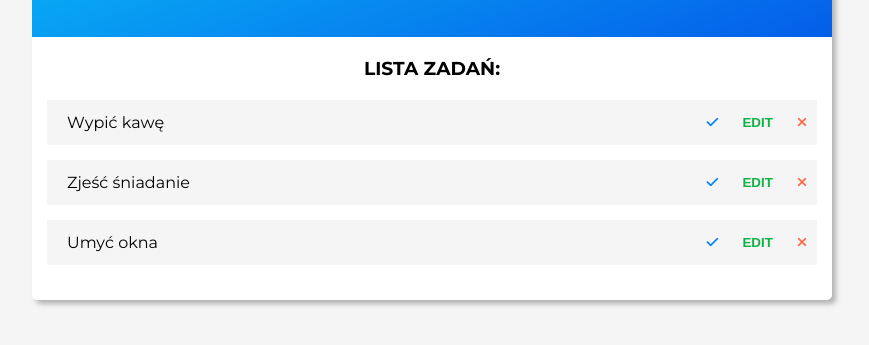
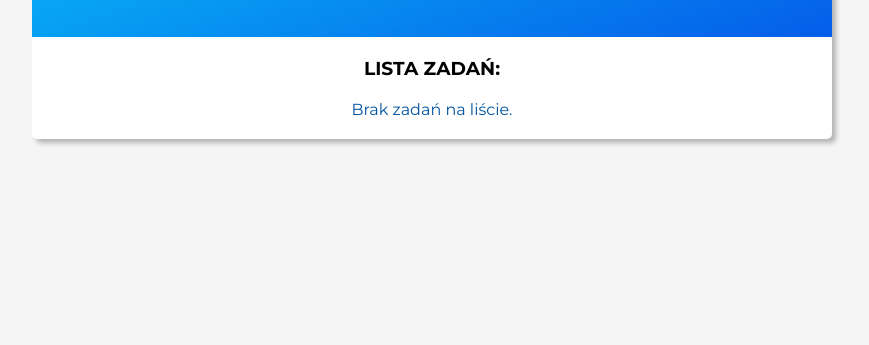
Before and after one commit to hacidd/toDoList, a plain HTML site: page index.html in a window 1280 px wide. Shown: the part 257-602 px from the top of the page, without its empty margins (208-1077 px from the left). Drawn offline with Linux system fonts and the light colour scheme.

Commit message:
finished project

```diff
--- a/index.html
+++ b/index.html
@@ -22,9 +22,9 @@
         </div>
         <div class="todolist">
             <h3>Lista zadań:</h3>
-            <p class="error-info"></p>
+            <p class="error-info">Brak zadań na liście.</p>
             <ul>
-                <li data-id='test1'>Wypić kawę
+                <!-- <li data-id='test1'>Wypić kawę
                     <div class="tools">
                         <button class="complete"><i class="fas fa-check"></i></button>
                         <button class="edit">EDIT</button>
@@ -44,7 +44,7 @@
                         <button class="edit">EDIT</button>
                         <button class="delete"><i class="fas fa-times"></i></button>
                     </div>
-                </li>
+                </li> -->
             </ul>
         </div>
     </div>
--- a/script.js
+++ b/script.js
@@ -35,6 +35,7 @@ const prepareDOMEvents = () => {
 	ulList.addEventListener('click', checkClick)
 	popupCloseBtn.addEventListener('click', closePopup)
 	popupAddBtn.addEventListener('click', changeTodoText)
+    todoInput.addEventListener('keyup', enterKeyCheck)
 	// nadajemy nasluchiwanie
 }
 
@@ -83,6 +84,12 @@ const checkClick = e => {
 	}
 }
 
+const enterKeyCheck = e => {
+    if (e.key === 'Enter') {
+        addNewTodo()
+    }
+}
+
 const editTodo = e => {
 	todoToEdit = e.target.closest('li')
 	popupInput.value = todoToEdit.firstChild.textContent
```
